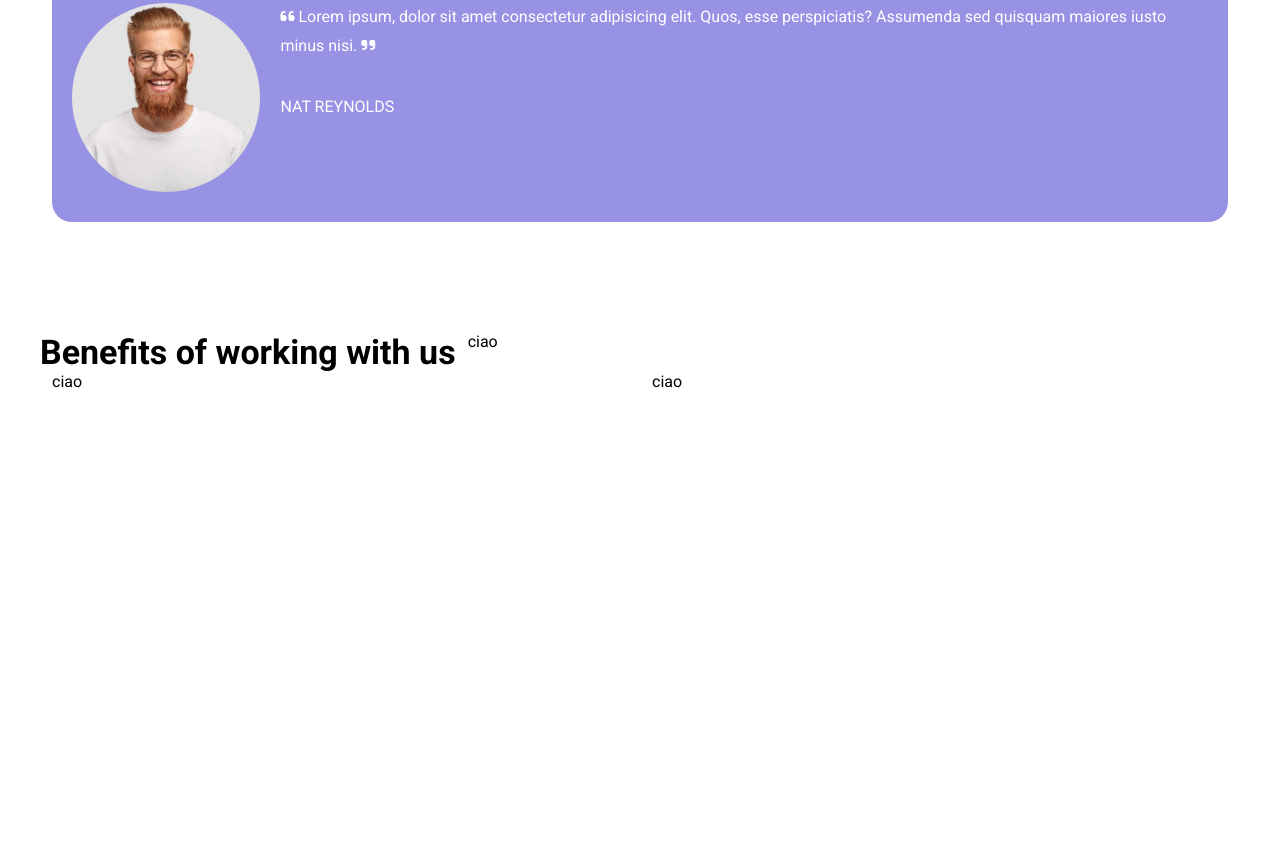
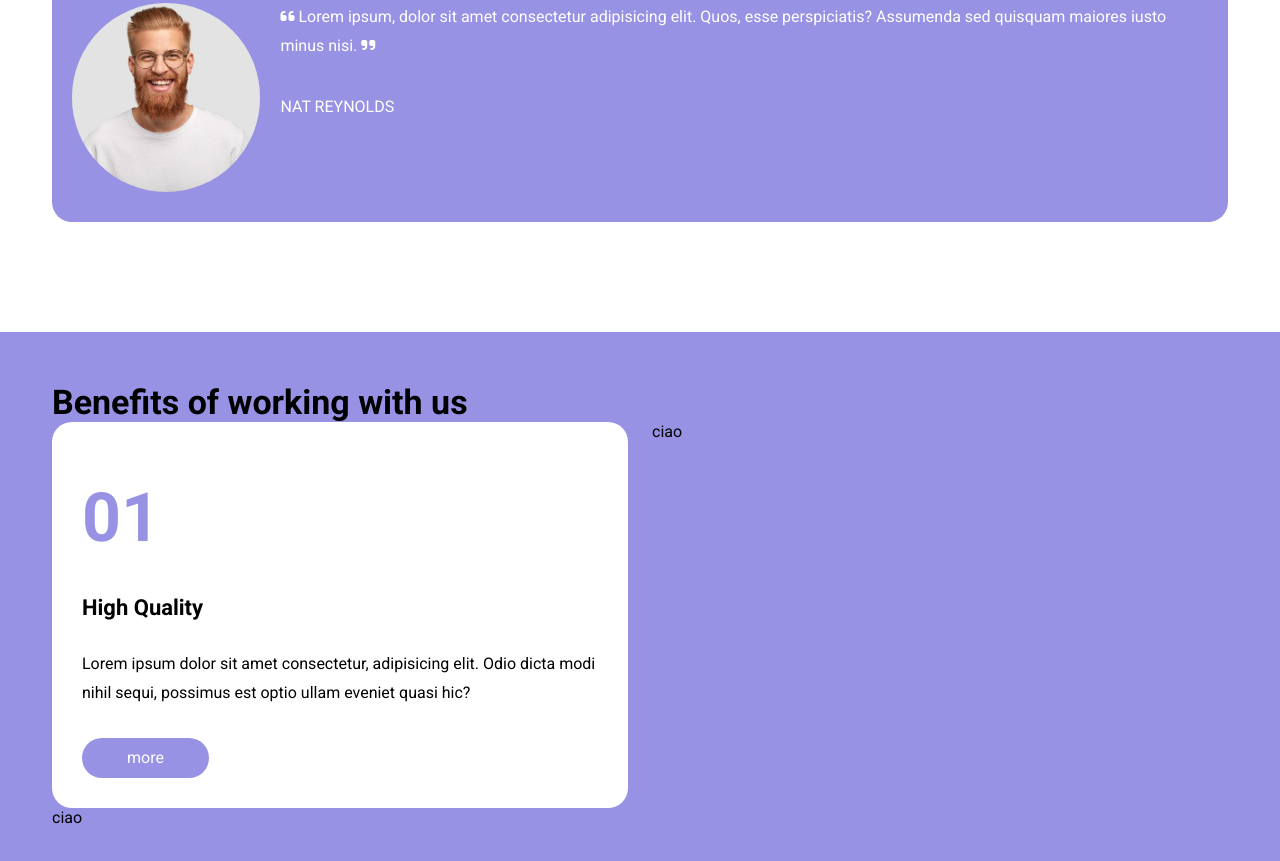
Before and after one commit to mariasolegallina/htmlcss-responsive-layout, a plain HTML site: page index.html in a window 1280 px wide. Shown: the part 2681-3542 px from the top of the page. Before the commit the page ends 3072 px from the top, so only its background shows below. Drawn offline with Linux system fonts and the light colour scheme.

Commit message:
update - benefits cards

```diff
--- a/css/app.css
+++ b/css/app.css
@@ -395,11 +395,46 @@ figure > img {
 		display: flex;
 		row-gap: 32px;
 		flex-direction: column;
-
 	}
 }
 
 /* main__benefits */
+.benefits {
+	background-color: var(--violet);
+	padding: 50px 20px 80px;
+}
+
+.benefits .rounded-box {
+	background-color: white;
+	padding: 30px;
+	flex-direction: column;
+	align-items: flex-start;
+	row-gap: 30px;
+}
+
+.benefits .headline-l {
+	color: var(--violet);
+	line-height: calc(100% + 2vw);
+}
+
+.benefits .violet-btn {
+	line-height: 40px;
+	padding: 0 45px;
+}
+
+@media (min-width: 768px) {
+	.benefits .rounded-box {
+		background-color: white;
+		padding: 50px 30px 30px;
+	}
+}
+
+@media (min-width: 992px) {
+	.col-6 {
+		min-width: calc()
+	}
+}
+
 
 
 
--- a/index.html
+++ b/index.html
@@ -226,9 +226,16 @@
         <section class="benefits">
             <div class="container-l">
                 <div class="row">
-                    <h3 class="headline-m">Benefits of working with us</h3>
+                    <div class="col-12">
+                        <h3 class="headline-m">Benefits of working with us</h3>
+                    </div>
                     <div class="col-6">
-                        ciao
+                        <div class="rounded-box row">
+                            <p class="headline-l">01</p>
+                            <h4 class="headline-s">High Quality</h4>
+                            <p class="bodytext-m">Lorem ipsum dolor sit amet consectetur, adipisicing elit. Odio dicta modi nihil sequi, possimus est optio ullam eveniet quasi hic?</p>
+                            <a href="#" class="violet-btn">more</a>
+                        </div>
                     </div>
                     <div class="col-6">
                         ciao
```
